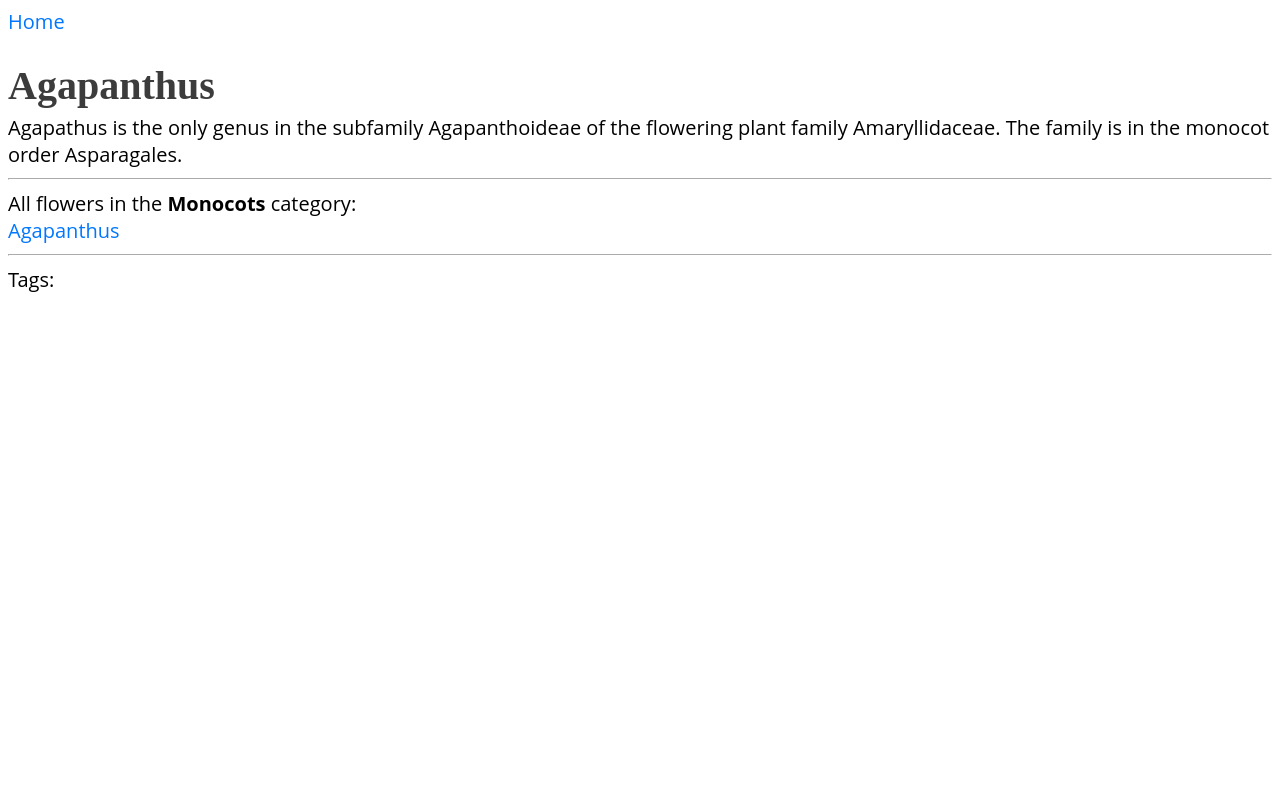
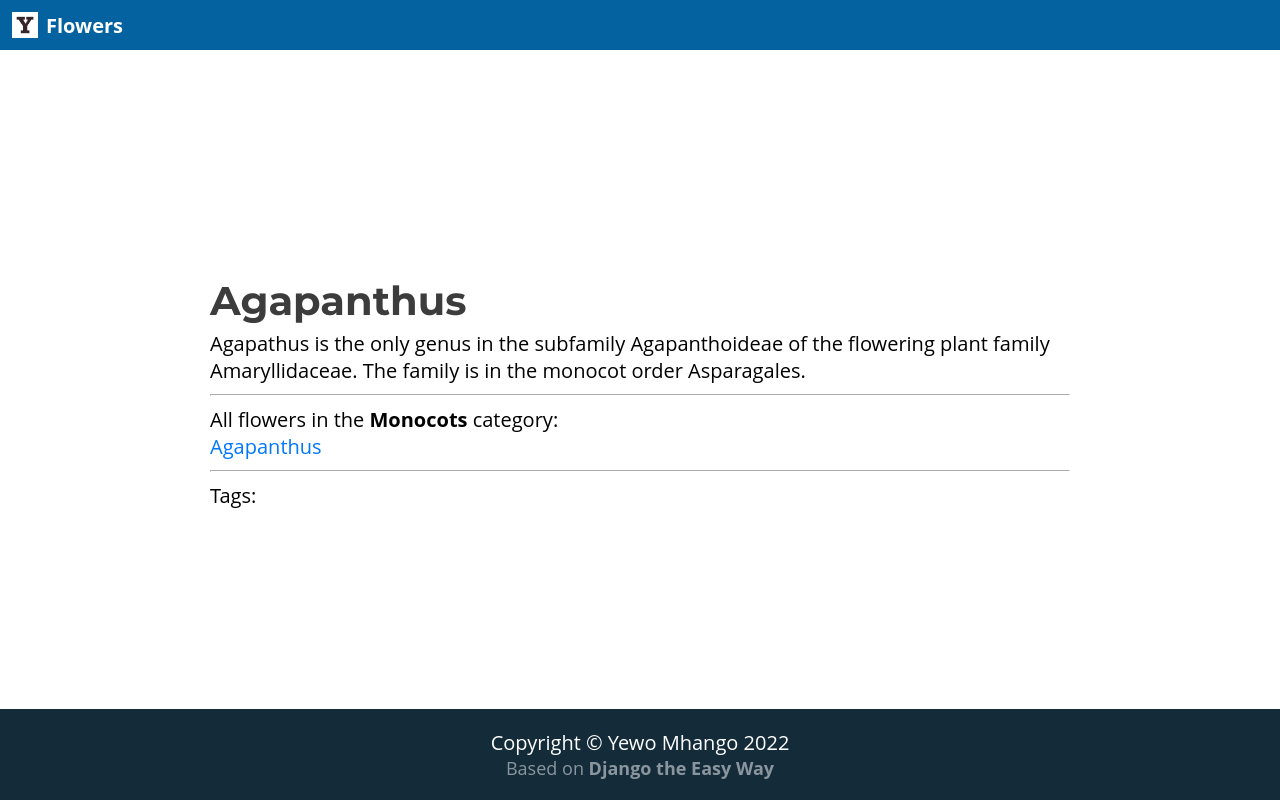
Before and after one commit to YewoMhango/learningDjango, a Django app: a page that uses base/templates/base/base.html in a window 1280 px wide. Run offline with Django 4.2, Linux system fonts and the light colour scheme; data comes from the database, SQL or seed files in the repository; both versions use the stored data as it was after the commit.

Commit message:
Added navbar, footer, font files and other updates

```diff
--- a/base/static/base/css/site.css
+++ b/base/static/base/css/site.css
@@ -1,3 +1,18 @@
+* {
+  box-sizing: border-box;
+  transition: all 0.25s ease;
+}
+
+@font-face {
+  font-family: Montserrat;
+  src: url(../fonts/Montserrat-Bold.otf);
+}
+
+@font-face {
+  font-family: "Open Sans";
+  src: url(../fonts/OpenSans-Regular.ttf) url(../fonts/OpenSans-Bold.ttf);
+}
+
 h1,
 h2,
 h3,
@@ -12,6 +27,64 @@ h6 {
 body {
   font-family: "Open Sans";
   font-size: 20px;
+  min-height: 100vh;
+  display: flex;
+  flex-direction: column;
+  justify-content: space-between;
+  margin: 0;
+}
+
+body > div#content {
+  margin: 0 auto;
+  padding: 0 20px;
+  max-width: 900px;
+}
+
+nav {
+  background-color: rgb(4, 98, 160);
+  height: 50px;
+  padding: 12px;
+  color: white;
+}
+
+nav a.home-link img {
+  height: 100%;
+  margin-right: 8px;
+}
+
+nav a.home-link {
+  display: flex;
+  flex-direction: row;
+  align-items: center;
+  height: 100%;
+  /* font-size: 1.1em; */
+}
+
+nav a,
+footer a {
+  text-decoration: none;
+  font-weight: bold;
+}
+
+nav a,
+footer a {
+  color: white;
+}
+
+nav,
+footer {
+  color: white;
+}
+
+footer {
+  background-color: rgb(20, 43, 58);
+  text-align: center;
+  padding: 20px;
+}
+
+footer .subordinate {
+  opacity: 0.5;
+  font-size: 0.9em;
 }
 
 .url-card {
--- a/base/templates/base/base.html
+++ b/base/templates/base/base.html
@@ -13,6 +13,19 @@
     />
   </head>
   <body>
+    <nav>
+      <a href="{% url 'index' %}" class="home-link">
+        <img src="{% static 'base/favicon.ico' %}" alt="Yewo Favicon" />
+        Flowers
+      </a>
+    </nav>
     <div id="content">{% block content %} {% endblock %}</div>
+    <footer>
+      <div class="main">Copyright &copy; Yewo Mhango 2022</div>
+      <div class="subordinate">
+        Based on
+        <a href="https://samuli.to/Django-The-Easy-Way">Django the Easy Way</a>
+      </div>
+    </footer>
   </body>
 </html>
--- a/myapp/templates/myapp/detail.html
+++ b/myapp/templates/myapp/detail.html
@@ -1,8 +1,6 @@
 {% extends 'base/base.html' %} {% block content %}
 
 <title>{{ page_title }}</title>
-
-<a href="../../">Home</a>
 
 <div class="jumbotron">
   <h1>{{ flower.title }}</h1>
```
Also changed, not shown: base/static/base/fonts/Montserrat-Bold.otf (added), base/static/base/fonts/OpenSans-Bold.ttf (added), base/static/base/fonts/OpenSans-Regular.ttf (added), db.sqlite3.
